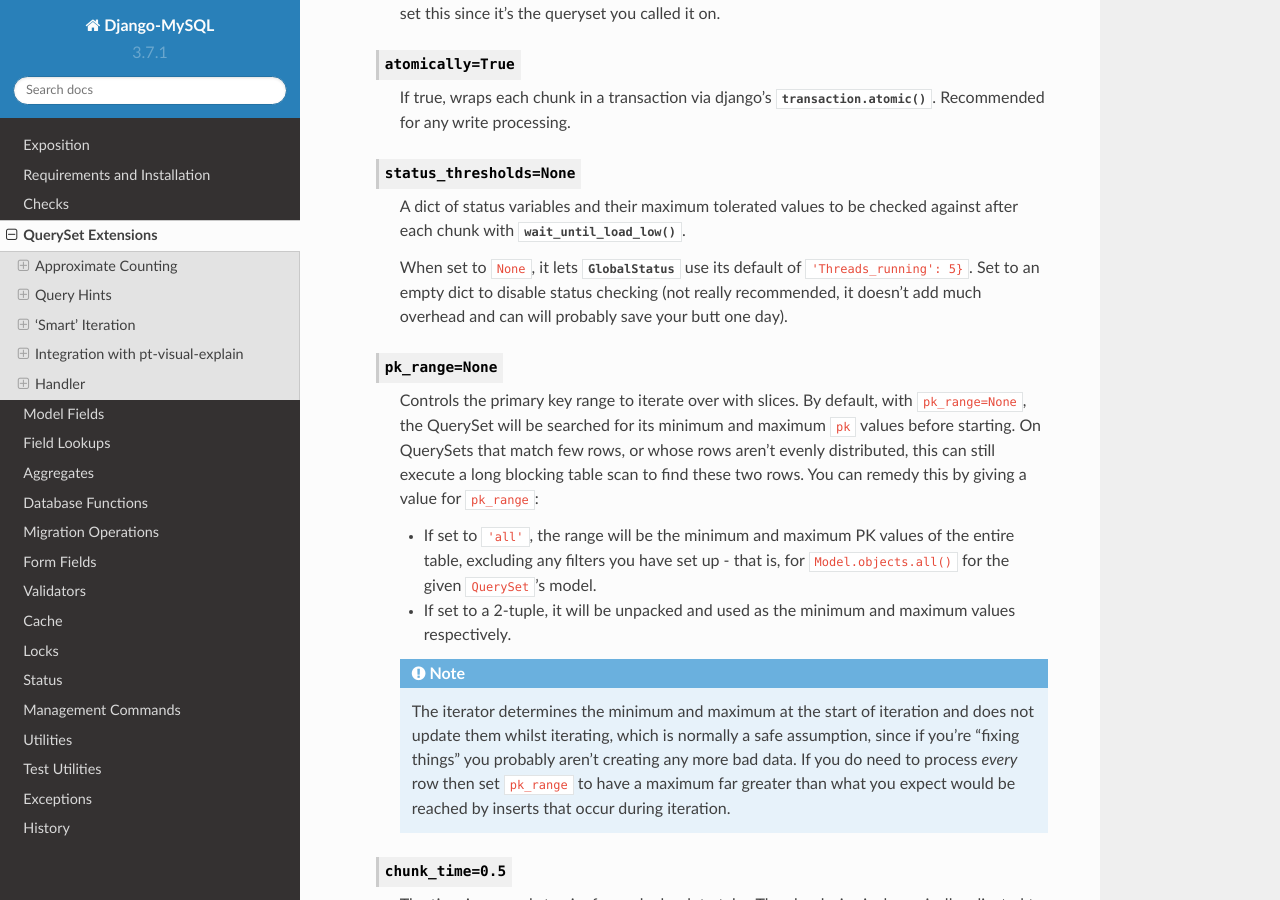
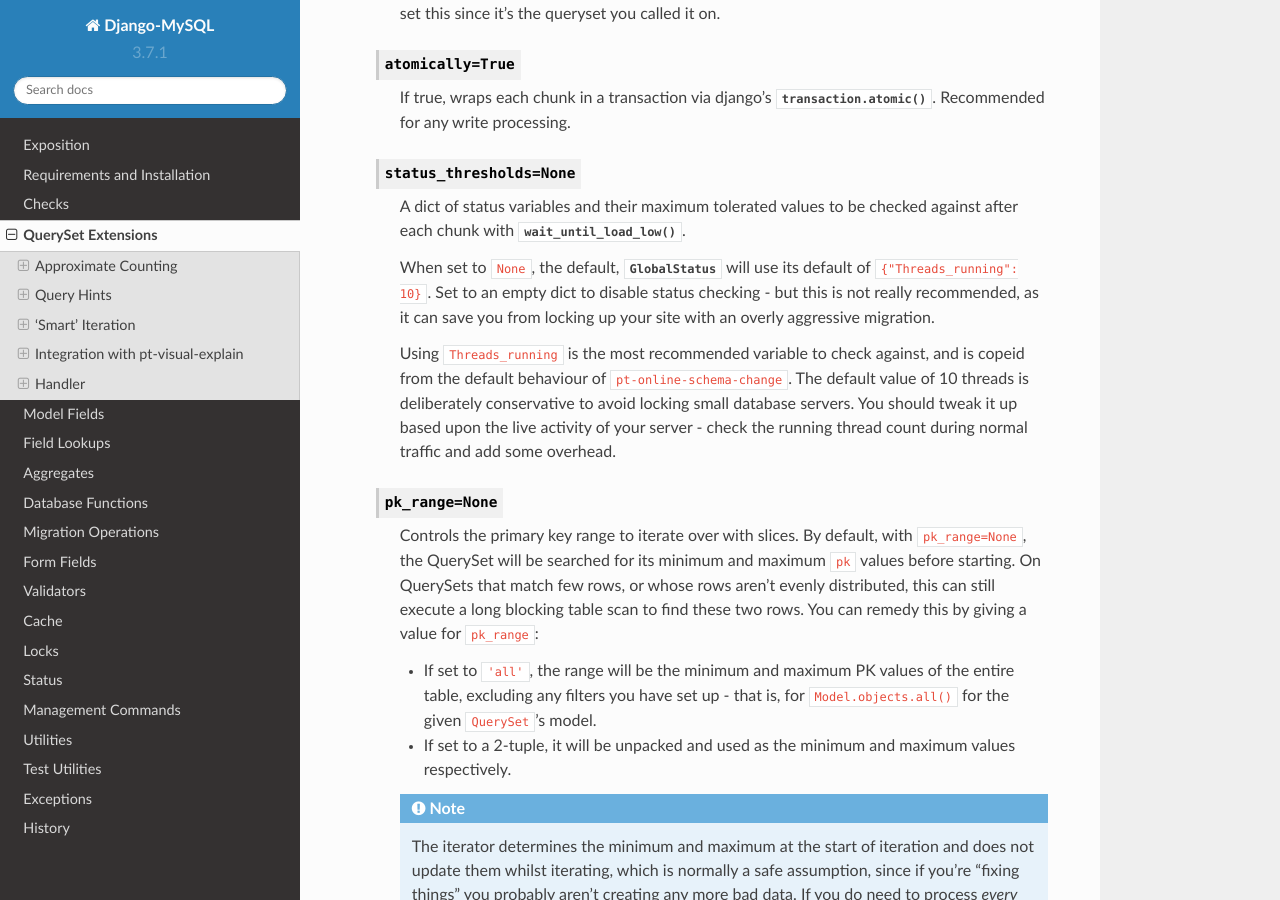
Before and after one commit to adamchainz/django-mysql, a Sphinx documentation site: the page built from docs/queryset_extensions.rst, in a window 1280 px wide and 900 px high, scrolled down 7889 px. Built offline with Sphinx 7.4.7 and the Read the Docs theme 2.0.0, drawn with Linux system fonts in a browser that asks for light colours.

Commit message:
Add extra documentation for the status_thresholds argument of SmartChunkedIterator
Refs #687

```diff
--- a/docs/queryset_extensions.rst
+++ b/docs/queryset_extensions.rst
@@ -481,11 +481,19 @@ can be thought of in one of these two methods.
         checked against after each chunk with
         :func:`~django_mysql.status.GlobalStatus.wait_until_load_low`.
 
-        When set to ``None``, it lets
-        :class:`~django_mysql.status.GlobalStatus` use its default of
-        ``'Threads_running': 5}``. Set to an empty dict to disable status
-        checking (not really recommended, it doesn't add much overhead and can
-        will probably save your butt one day).
+        When set to ``None``, the default,
+        :class:`~django_mysql.status.GlobalStatus` will use its default of
+        ``{"Threads_running": 10}``. Set to an empty dict to disable status
+        checking - but this is not really recommended, as it can save you from
+        locking up your site with an overly aggressive migration.
+
+        Using ``Threads_running`` is the most recommended variable to check
+        against, and is copeid from the default behaviour of
+        ``pt-online-schema-change``. The default value of 10 threads is
+        deliberately conservative to avoid locking small database servers.
+        You should tweak it up based upon the live activity of your server -
+        check the running thread count during normal traffic and add some
+        overhead.
 
     .. attribute:: pk_range=None
 
```
